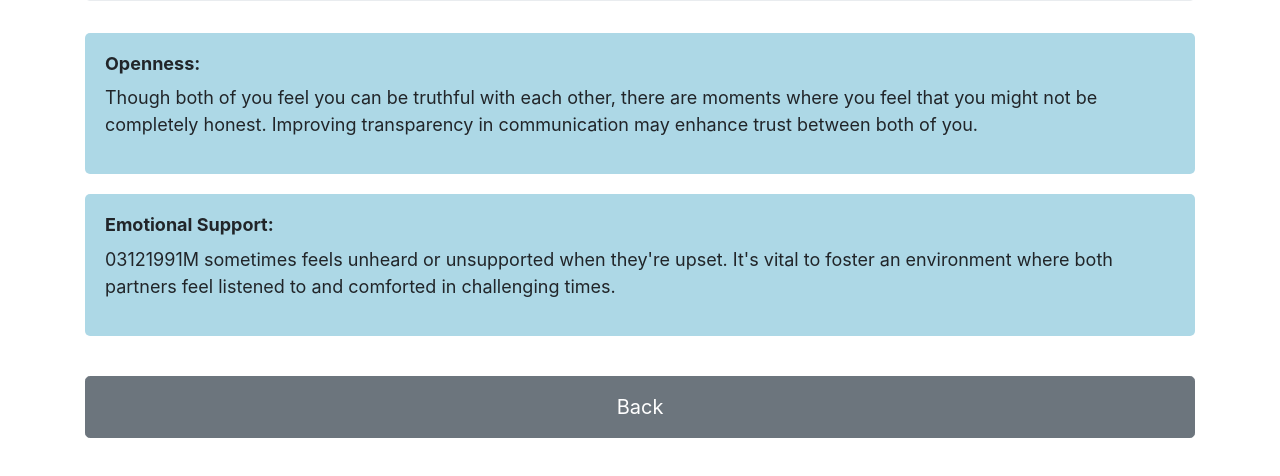
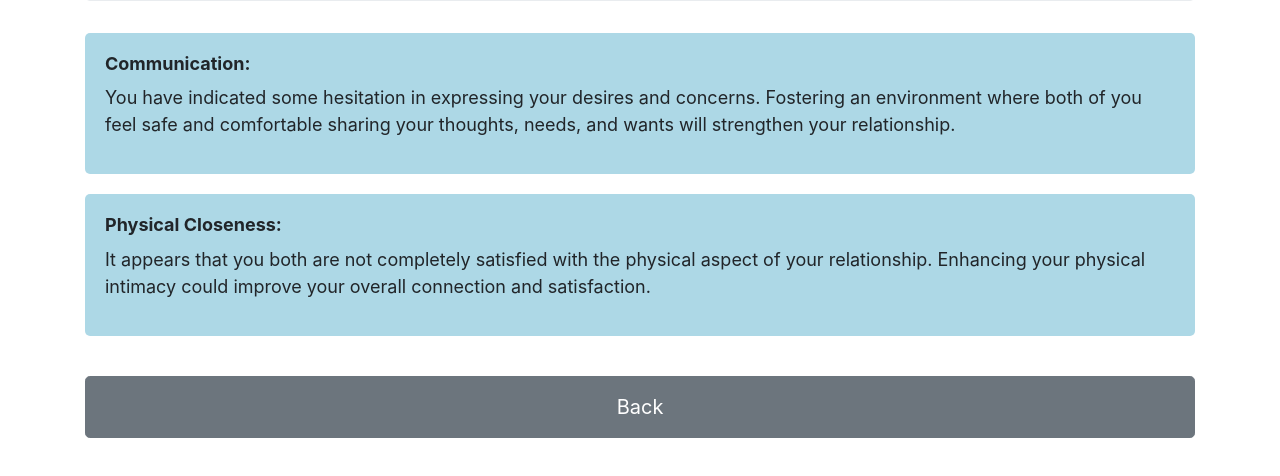
Before and after one commit to LoveGrow1/7171620M, a plain HTML site: page 2.html in a window 1280 px wide. Shown: the part 236-712 px from the top of the page. Drawn offline with nearby package versions, Linux system fonts and the light colour scheme.

Commit message:
Update 2.html

```diff
--- a/2.html
+++ b/2.html
@@ -44,12 +44,12 @@
   <div class="row">
     <div class="col-12">
       <div class="info-box">
-        <h4>Openness:</h4>
-        <p>Though both of you feel you can be truthful with each other, there are moments where you feel that you might not be completely honest. Improving transparency in communication may enhance trust between both of you.</p>
+        <h4>Communication:</h4>
+        <p>You have indicated some hesitation in expressing your desires and concerns. Fostering an environment where both of you feel safe and comfortable sharing your thoughts, needs, and wants will strengthen your relationship.</p>
       </div>
       <div class="info-box">
-        <h4>Emotional Support:</h4>
-        <p>03121991M sometimes feels unheard or unsupported when they're upset. It's vital to foster an environment where both partners feel listened to and comforted in challenging times.</p>
+        <h4>Physical Closeness:</h4>
+        <p>It appears that you both are not completely satisfied with the physical aspect of your relationship. Enhancing your physical intimacy could improve your overall connection and satisfaction.</p>
       </div>
     </div>
   </div>
```
